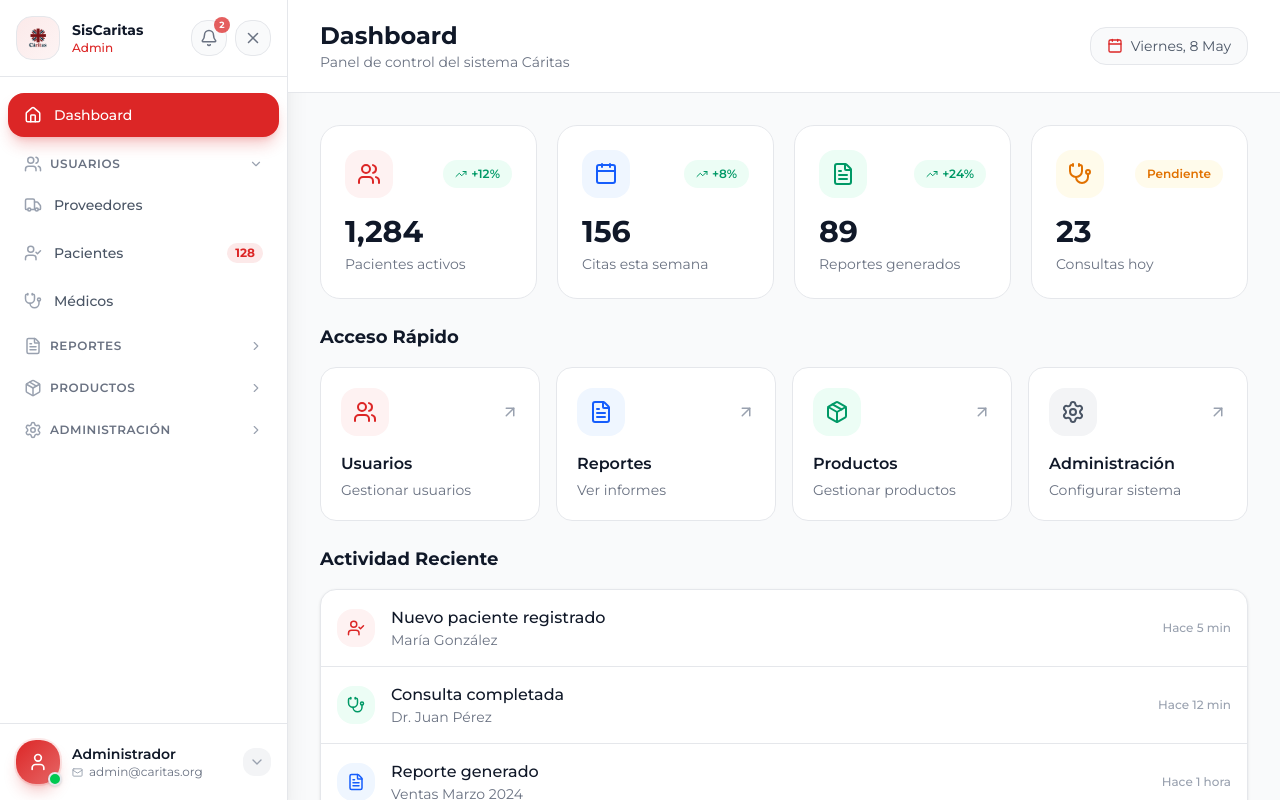
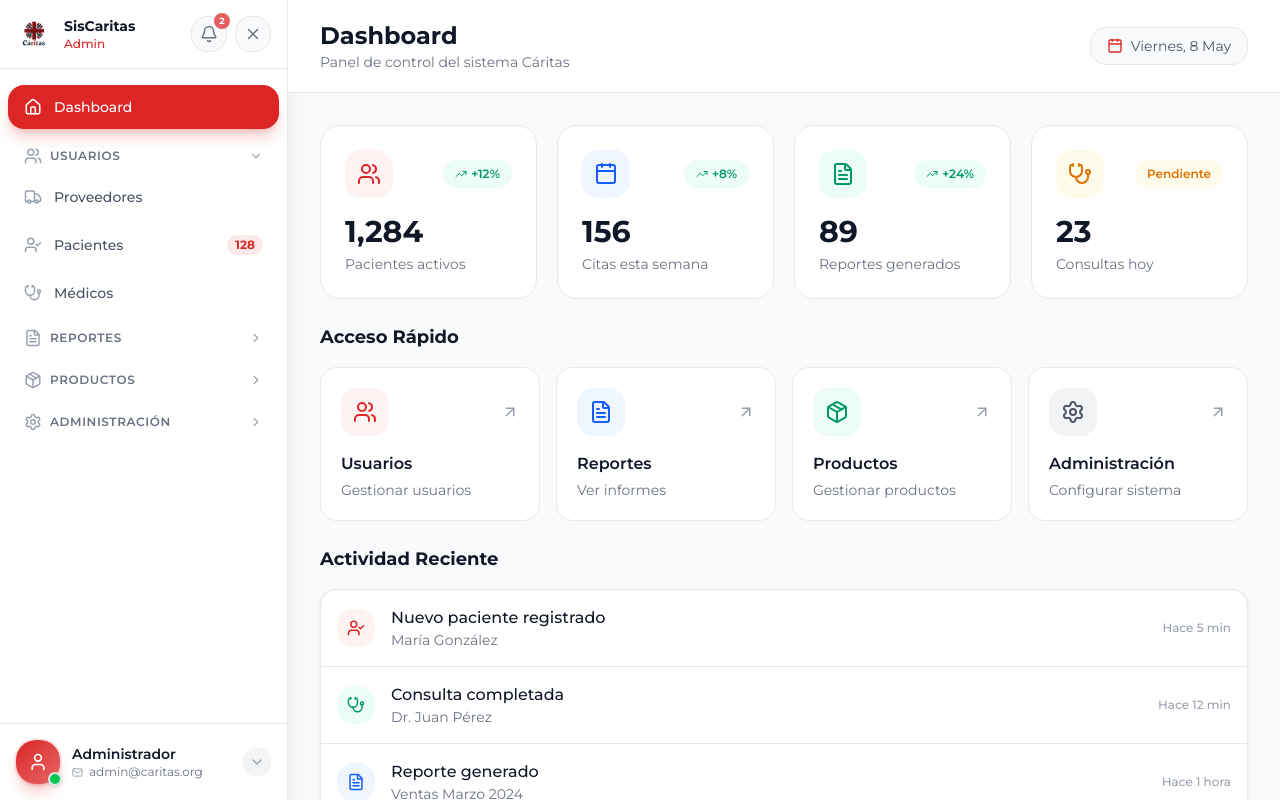
Before and after one commit to JesusSanchezMiranda/SisCaritasDise-o, a Next.js app: page / in a window 1280 px wide. Built offline with nearby package versions, Linux system fonts and the light colour scheme.

Commit message:
feat: remove logo container and display only logo image
Update logo display to show image directly without container.

Co-authored-by: Marco Infante Agurto <177418131+MarcoInfanteAgurto@users.noreply.github.com>

```diff
--- a/components/sidebar.tsx
+++ b/components/sidebar.tsx
@@ -338,17 +338,13 @@ export function Sidebar() {
         <div className={`flex items-center ${isCollapsed ? "justify-center" : "justify-between"}`}>
           {/* Logo + Name */}
           <div className={`flex items-center gap-3 ${isCollapsed ? "justify-center" : ""}`}>
-            <div className={`rounded-xl bg-gradient-to-br from-primary/10 to-primary/5 flex items-center justify-center border border-primary/20 transition-all duration-300 ${
-              isCollapsed ? "w-12 h-12" : "w-11 h-11"
-            }`}>
-              <Image
-                src="/logo-caritas.png"
-                alt="Cáritas Logo"
-                width={isCollapsed ? 32 : 28}
-                height={isCollapsed ? 32 : 28}
-                className="object-contain"
-              />
-            </div>
+            <Image
+              src="/logo-caritas.png"
+              alt="Cáritas Logo"
+              width={isCollapsed ? 40 : 36}
+              height={isCollapsed ? 40 : 36}
+              className="object-contain"
+            />
             {!isCollapsed && (
               <div className="animate-fade-in">
                 <h2 className="text-sm font-bold text-gray-900">SisCaritas</h2>
```
